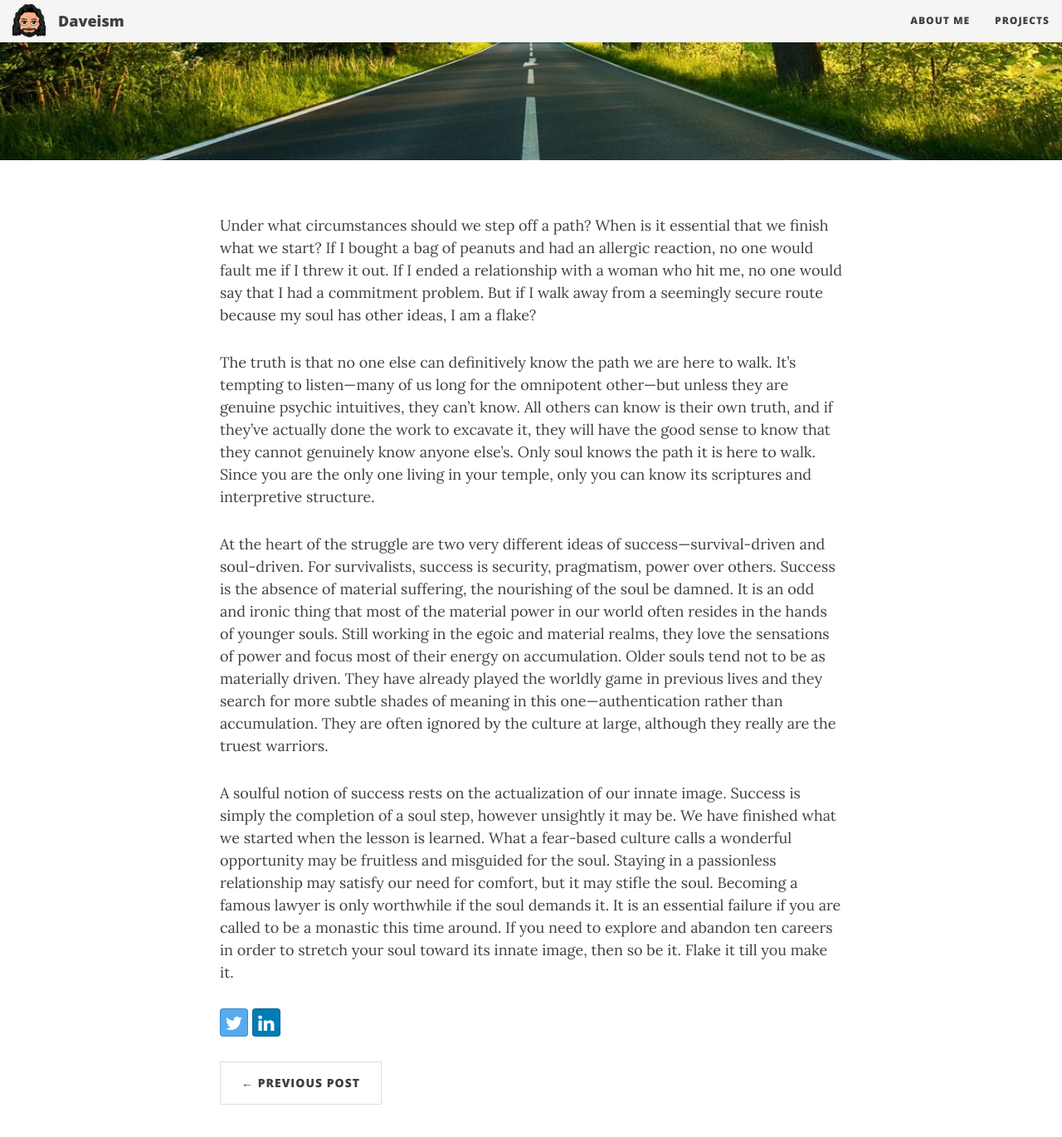
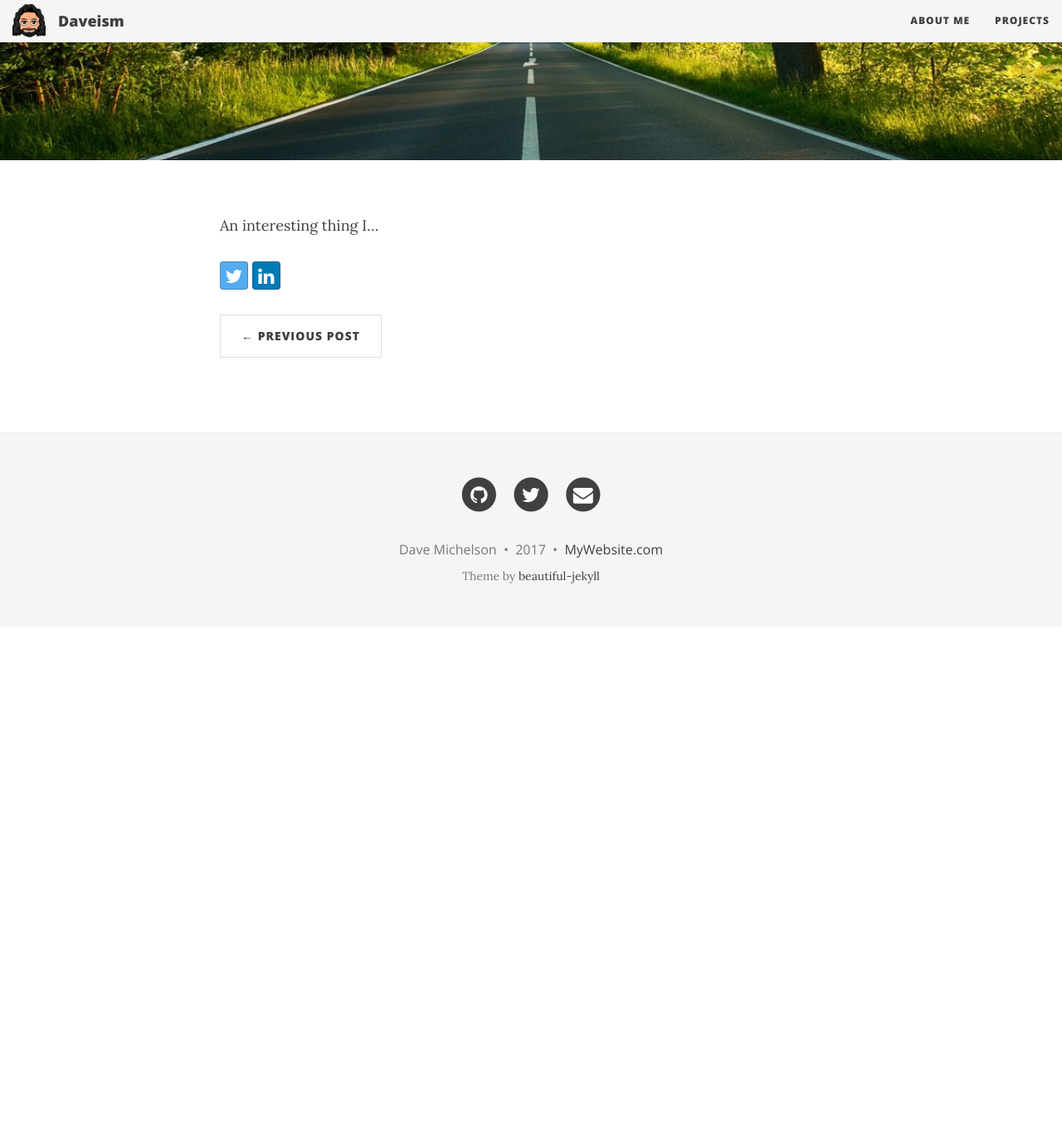
Before and after one commit to daveism/sample-site, a Jekyll site: the page built from _posts/2015-02-26-flake-it-till-you-make-it.md, in a window 1280 px wide and 1400 px high, scrolled down 338 px. Shown: the top 1370 px of the window at 83% size. Built offline with Jekyll 4.4.1, drawn with Linux system fonts in a browser that asks for light colours; nearby versions of some CDN libraries; after the commit the page ends 1093 px from its top, so only the background shows below that; some of the changed text lies outside the part shown.

Commit message:
Updated 2015-02-26-flake-it-till-you-make-it.md

```diff
--- a/_posts/2015-02-26-flake-it-till-you-make-it.md
+++ b/_posts/2015-02-26-flake-it-till-you-make-it.md
@@ -1,14 +1,9 @@
 ---
 layout: post
-title: Flake it till you make it
+title: Something Interesting
 subtitle: Excerpt from Soulshaping by Jeff Brown
 bigimg: /img/path.jpg
+published: true
 ---
 
-Under what circumstances should we step off a path? When is it essential that we finish what we start? If I bought a bag of peanuts and had an allergic reaction, no one would fault me if I threw it out. If I ended a relationship with a woman who hit me, no one would say that I had a commitment problem. But if I walk away from a seemingly secure route because my soul has other ideas, I am a flake?
-
-The truth is that no one else can definitively know the path we are here to walk. It’s tempting to listen—many of us long for the omnipotent other—but unless they are genuine psychic intuitives, they can’t know. All others can know is their own truth, and if they’ve actually done the work to excavate it, they will have the good sense to know that they cannot genuinely know anyone else’s. Only soul knows the path it is here to walk. Since you are the only one living in your temple, only you can know its scriptures and interpretive structure.
-
-At the heart of the struggle are two very different ideas of success—survival-driven and soul-driven. For survivalists, success is security, pragmatism, power over others. Success is the absence of material suffering, the nourishing of the soul be damned. It is an odd and ironic thing that most of the material power in our world often resides in the hands of younger souls. Still working in the egoic and material realms, they love the sensations of power and focus most of their energy on accumulation. Older souls tend not to be as materially driven. They have already played the worldly game in previous lives and they search for more subtle shades of meaning in this one—authentication rather than accumulation. They are often ignored by the culture at large, although they really are the truest warriors.
-
-A soulful notion of success rests on the actualization of our innate image. Success is simply the completion of a soul step, however unsightly it may be. We have finished what we started when the lesson is learned. What a fear-based culture calls a wonderful opportunity may be fruitless and misguided for the soul. Staying in a passionless relationship may satisfy our need for comfort, but it may stifle the soul. Becoming a famous lawyer is only worthwhile if the soul demands it. It is an essential failure if you are called to be a monastic this time around. If you need to explore and abandon ten careers in order to stretch your soul toward its innate image, then so be it. Flake it till you make it.
+An interesting thing I...
```
